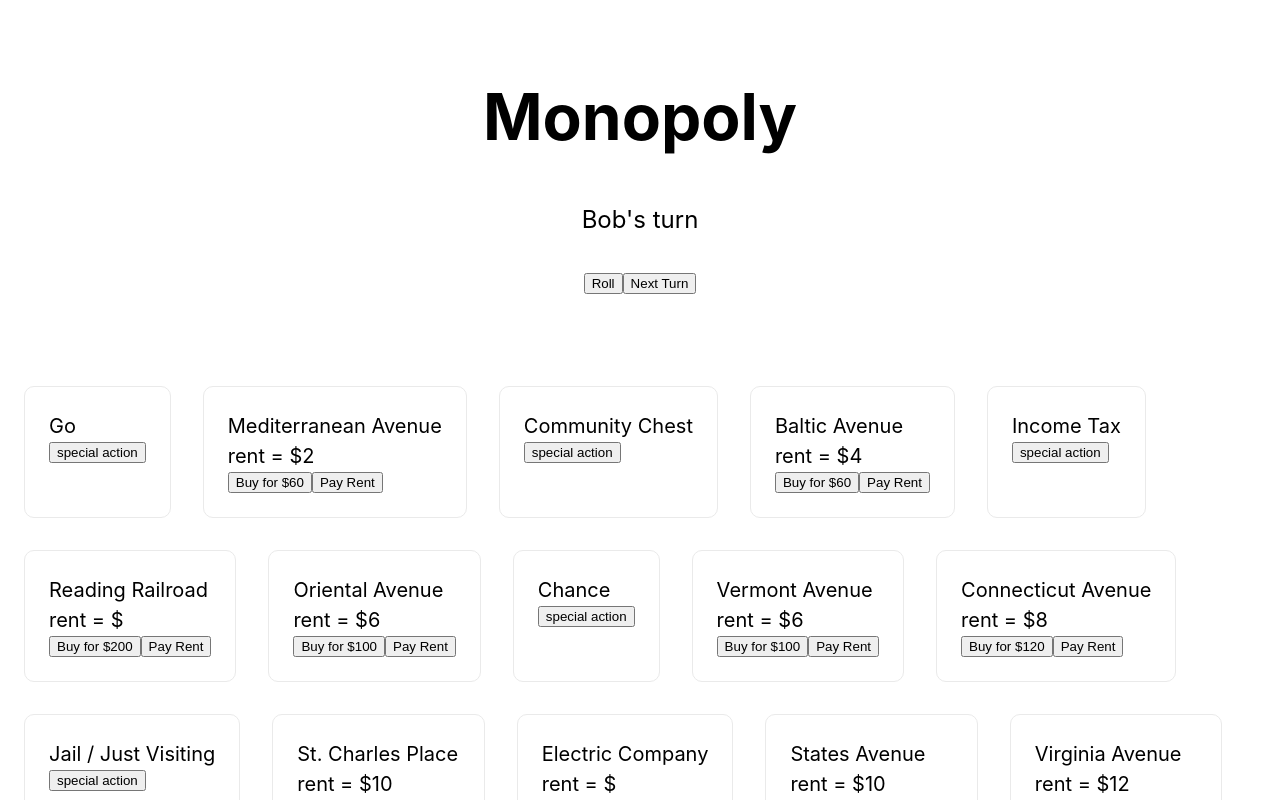
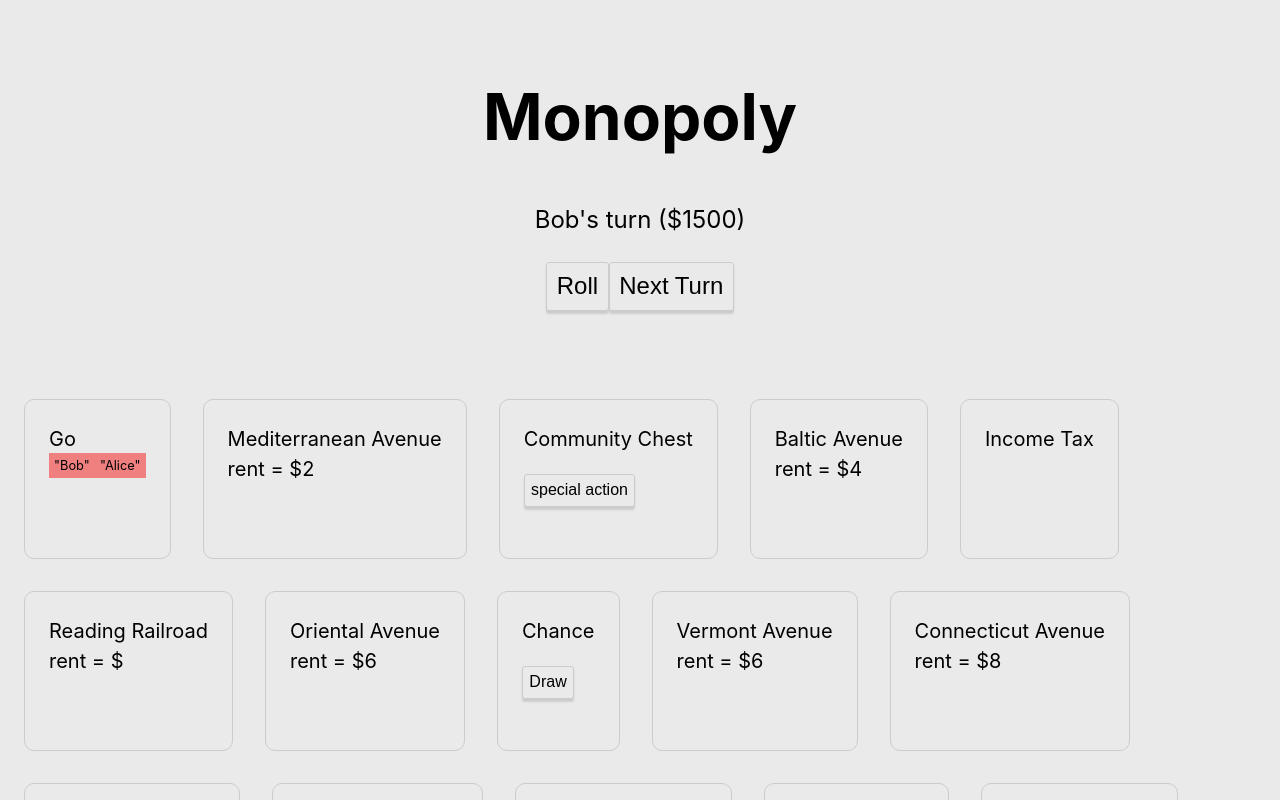
Before and after one commit to AxisAndAllies/monopoly, a Next.js app: page / in a window 1280 px wide. Shown: the top 800 px of the page. Built offline with nearby package versions, Linux system fonts and the light colour scheme.

Commit message:
Add coloring, better conditional rendering

```diff
--- a/package.json
+++ b/package.json
@@ -10,6 +10,7 @@
   "dependencies": {
     "next": "9.5.1",
     "react": "16.13.1",
-    "react-dom": "16.13.1"
+    "react-dom": "16.13.1",
+    "react-toastify": "^6.0.8"
   }
 }
--- a/pages/index.js
+++ b/pages/index.js
@@ -2,8 +2,10 @@
 import styles from "../styles/Home.module.css";
 import Monopoly from "../assets/monopoly";
 import { useState } from "react";
+import { ToastContainer, toast } from "react-toastify";
 
 const pickRandElem = (arr) => arr[Math.floor(Math.random() * arr.length)];
+const sleep = (millis) => new Promise((resolve) => setTimeout(resolve, millis));
 
 const BuyButton = ({ cost, onClick }) => {
   // console.log(cost);
@@ -12,9 +14,21 @@
 
 const ActionButton = ({ descript, action }) => {
   // console.log(descript);
-  return <button onClick={action}>{descript}</button>;
+  return action ? <button onClick={action}>{descript}</button> : null;
 };
-
+const Player = ({ name }) => {
+  return (
+    <label
+      style={{
+        "background-color": "lightcoral",
+        padding: "0.4em",
+        fontSize: ".8em",
+      }}
+    >
+      {JSON.stringify(name)}
+    </label>
+  );
+};
 export default function Home() {
   const { properties, tiles, chance, communitychest } = Monopoly;
   const [players, setPlayers] = useState([
@@ -25,7 +39,7 @@
       id: "bob",
     },
     {
-      name: "Sally",
+      name: "Alice",
       money: 1500,
       pos: 0,
       id: "sally",
@@ -97,39 +111,62 @@
   };
 
   const specialActions = (p) => {
-    () => {
     switch (p.id) {
       case "go":
-          return () => addPlayerMoney(curPlayerId(), 200);
+        return null;
         break;
       case "jail":
-          return () => setPlayerPos(curPlayerId(), 10);
+        return null;
+        // return () => {}; // todo implement getting out of jail...
         break;
       case "chance":
         return () => {
           let card = pickRandElem(chance);
-            alert(card.title);
+          toast(card.title);
           evaluateCard(card);
         };
         break;
       case "freeparking":
-          return () => setPlayerPos(curPlayerId(), 20);
+        return null;
         break;
       case "communitychest":
         return () => {
           let card = pickRandElem(communitychest);
-            alert(card.title);
+          toast(card.title);
           evaluateCard(card);
         };
         break;
       case "gotojail":
-          return () => setPlayerPos(curPlayerId(), 10);
+        return null;
         break;
       case "luxurytax":
-          return () => addPlayerMoney(curPlayerId(), -75);
+        return null;
         break;
+      // default:
+      //   toast("darn");
+      //   break;
     }
   };
+
+  const MoneyButtons = (p) => {
+    console.log(p, "hi");
+    if (!p.ownedby || p.ownedby !== -1) return null;
+    // return null;
+    return p.ownedby !== curPlayerId() ? (
+      <ActionButton
+        descript={`Pay Rent (${p.rent})`}
+        action={() => {
+          //pass
+        }}
+      />
+    ) : (
+      <BuyButton
+        cost={p.price}
+        onClick={() => {
+          setPlayers(p.price);
+        }}
+      />
+    );
   };
 
   return (
@@ -143,16 +180,41 @@
         <h1 className={styles.title}>Monopoly</h1>
 
         <p className={styles.description}>
-          <p>{curPlayer().name}'s turn</p>
+          <p>
+            {curPlayer().name}'s turn (${curPlayer().money})
+          </p>
           <button
-            onClick={() => {
+            onClick={async () => {
               let roll =
                 Math.floor(Math.random() * 6) +
                 Math.floor(Math.random() * 6) +
                 1;
-              alert("rolled a " + roll);
-              setPlayerPos(curPlayerId(), curPlayer().pos + roll);
-              console.log(players);
+              toast("rolled a " + roll);
+              for (let i = 0; i < roll; i++) {
+                setPlayerPos(curPlayerId(), curPlayer().pos + 1);
+                await sleep(250);
+              }
+              if (curPlayer().pos === 30) {
+                //gotojail
+                toast("Go to jail!");
+                setPlayerPos(curPlayerId(), 10);
+              }
+              if (curPlayer().pos === 38) {
+                // pay luxury tax
+                toast("Pay luxury tax ($75)");
+                addPlayerMoney(curPlayerId(), -75);
+              }
+              if (curPlayer().pos === 4) {
+                // pay income tax
+                // 200 or $10% of assets
+                // toast("Pay income tax ($...)");
+              }
+              if (curPlayer().pos === 0) {
+                // pass go
+                toast("Collected $200");
+                addPlayerMoney(curPlayerId(), 200);
+              }
+              console.log(players, turn);
             }}
           >
             Roll
@@ -160,7 +222,7 @@
           <button
             onClick={() => {
               setTurn((turn) => (turn + 1) % players.length);
-              console.log(turn);
+              toast("Ended turn.");
             }}
           >
             Next Turn
@@ -171,7 +233,7 @@
           {tiles
             .map((t) => properties.filter((p) => p.id == t.id)[0])
             // .sort((a, b) => a.position - b.position)
-            .map((p) => (
+            .map((p, ind) => (
               <>
                 <div className={styles.card}>
                   <p>{p.name}</p>
@@ -187,25 +249,24 @@
                   {p.price && (
                     <>
                       <p>rent = ${p.rent}</p>
-                      <BuyButton
-                        cost={p.price}
-                        onClick={() => {
-                          console.log("clicked");
-                        }}
-                      />
-                      {p.ownedby && (
-                        <ActionButton
-                          descript={"Pay Rent"}
-                          action={() => {
-                            //pass
-                          }}
-                        />
-                      )}
+                      {ind === curPlayer().pos && MoneyButtons(p)}
                     </>
                   )}
+                  {players
+                    .filter((pl) => pl.pos === ind)
+                    .map((pl) => (
+                      <Player name={pl.name} />
+                    ))}
+                  <br></br>
                   {p.group === "Special" && (
+                    // && curPlayer().pos === ind
                     <ActionButton
-                      descript="special action"
+                      descript={(() => {
+                        if (p.id === "chance" || p.id === "community chest") {
+                          return "Draw";
+                        }
+                        return "special action";
+                      })()}
                       action={specialActions(p)}
                     />
                   )}
@@ -214,6 +275,7 @@
             ))}
         </div>
       </main>
+      <ToastContainer autoClose={2000} newestOnTop={true} />
     </div>
   );
 }
--- a/styles/Home.module.css
+++ b/styles/Home.module.css
@@ -87,16 +87,17 @@
   text-align: left;
   color: inherit;
   text-decoration: none;
-  border: 1px solid #eaeaea;
+  border: 1px solid #ccc;
   border-radius: 10px;
   transition: color 0.15s ease, border-color 0.15s ease;
+  min-height: 10em;
 }
 
 .card:hover,
 .card:focus,
 .card:active {
-  color: #0070f3;
   border-color: #0070f3;
+  box-shadow: 0px 3px 6px 0px #ccc;
 }
 
 .card h3 {
--- a/styles/globals.css
+++ b/styles/globals.css
@@ -4,6 +4,7 @@
   margin: 0;
   font-family: -apple-system, BlinkMacSystemFont, Segoe UI, Roboto, Oxygen,
     Ubuntu, Cantarell, Fira Sans, Droid Sans, Helvetica Neue, sans-serif;
+  background-color: #eaeaea;
 }
 
 a {
@@ -13,4 +14,19 @@
 
 * {
   box-sizing: border-box;
+  user-select: none;
 }
+
+button {
+  background-color: #eaeaea;
+  border: 1px solid #ccc;
+  border-radius: 3px;
+  box-shadow: 0px 3px 2px 0px #ccc;
+  font-size: 1em;
+  padding: 0.4em;
+}
+
+button:hover {
+  /* color: #0070f3; */
+  border-color: #0070f3;
+}
```
Also changed, not shown: pages/_app.js (+4 -3 lines), 2 other files (tests, documents, lock files or other folders). Lines whose indentation alone changed are shown as unchanged.
